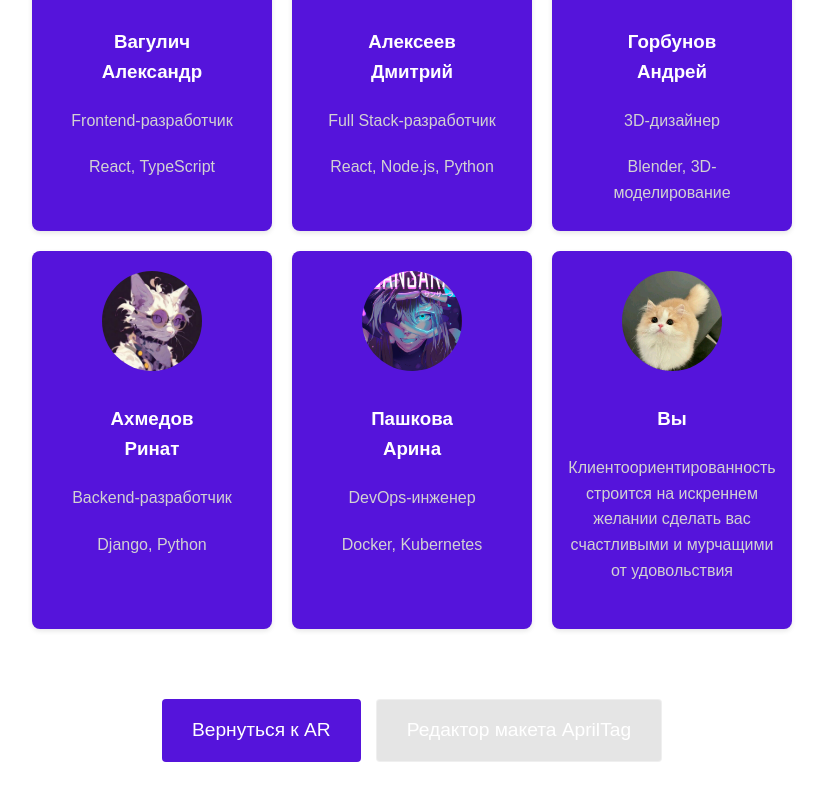
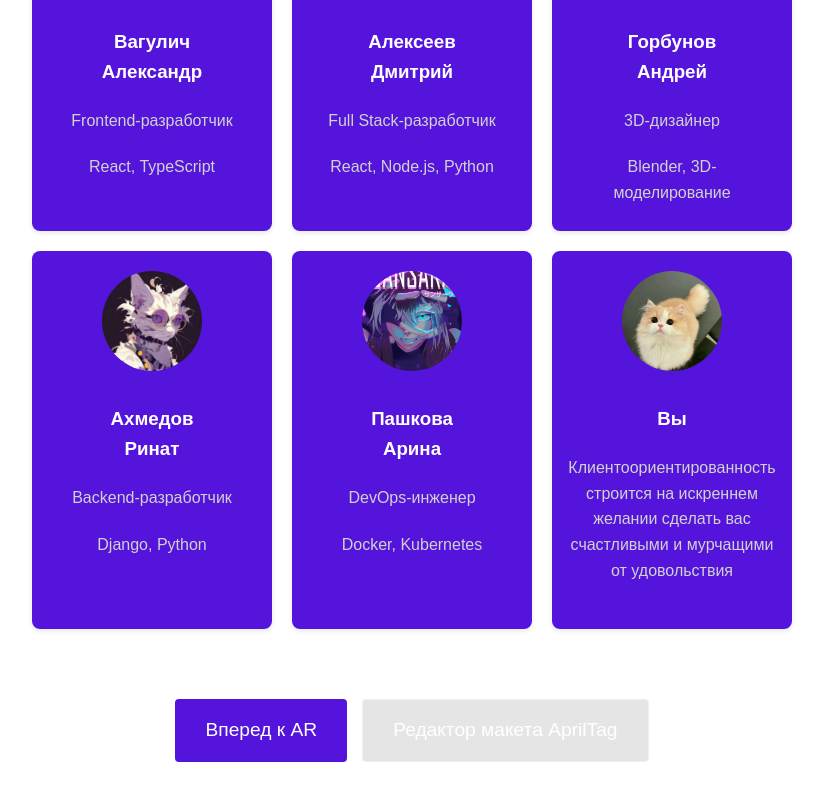
Before and after one commit to Doster-d/LCTAR, a React app in the folder frontend/: page / in a window 1280 px wide. Shown: the part 1990-2790 px from the top of the page, without its empty margins (228-1051 px from the left). Built offline with nearby package versions, Linux system fonts and the light colour scheme; no server answers.

Commit message:
chore: texts

```diff
--- a/frontend/src/LandingPageTemplate.jsx
+++ b/frontend/src/LandingPageTemplate.jsx
@@ -98,7 +98,7 @@ const LandingPageTemplate = ({ onSwitchToApp, onOpenEditor }) => {
         description: "Клиентоориентированность строится на искреннем желании сделать вас счастливыми и мурчащими от удовольствия"
       },
       cta: {
-        buttonText: "Вернуться к AR",
+        buttonText: "Вперед к AR",
         editorButtonText: "Редактор макета AprilTag"
       }
     }
```
Also changed, not shown: 1 other file (tests, documents, lock files or other folders).
